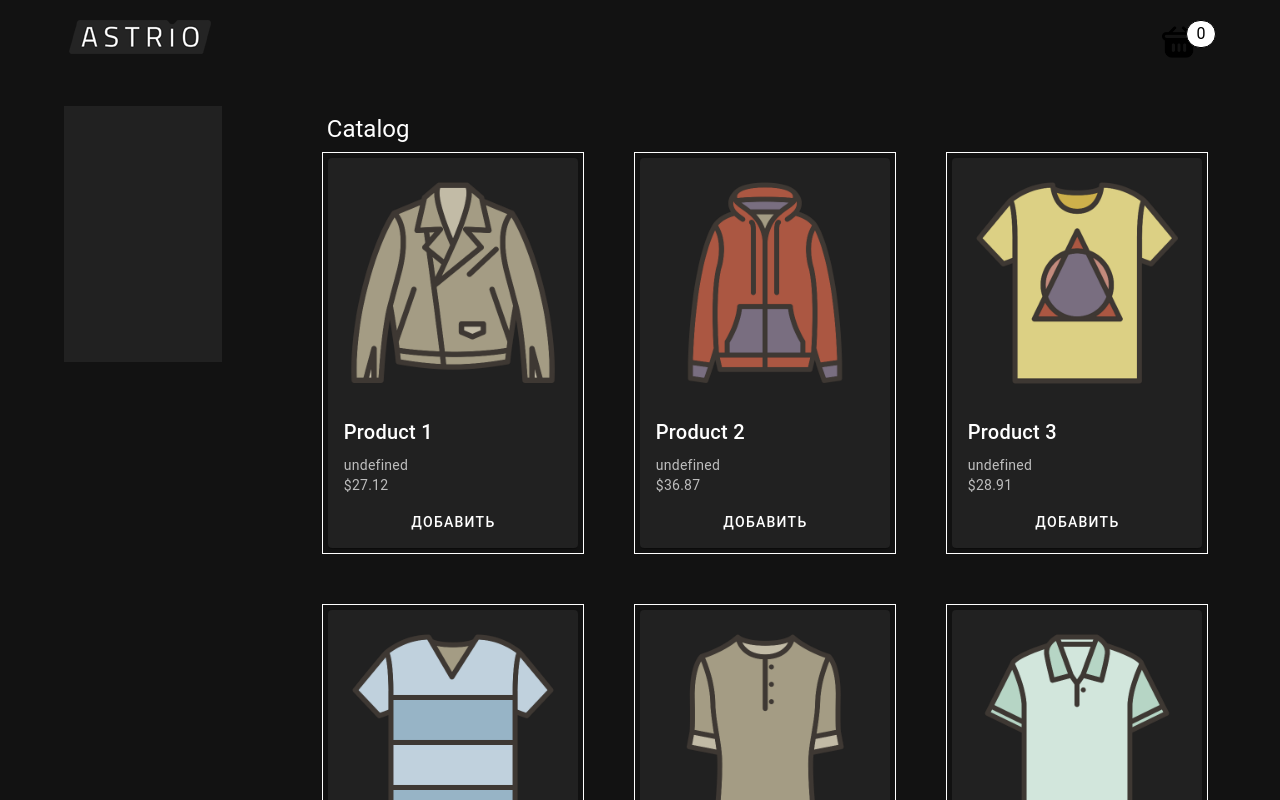
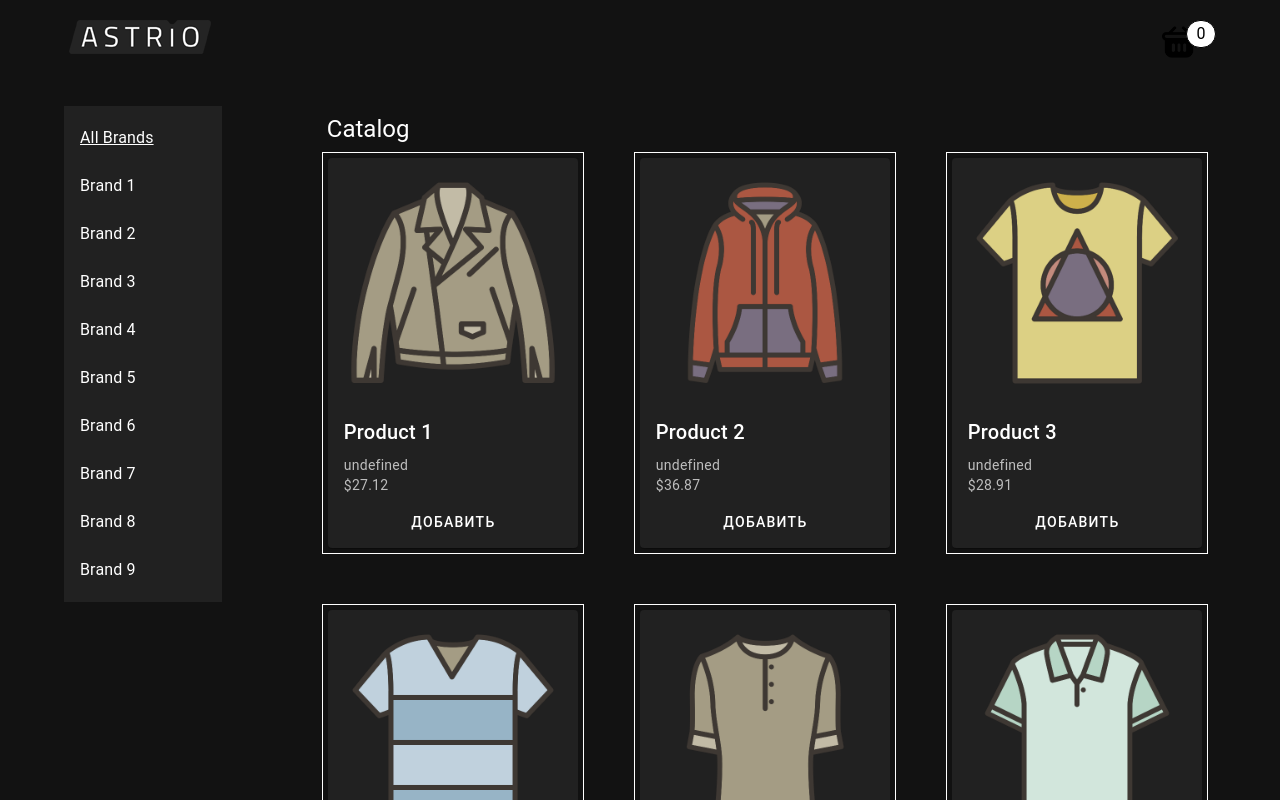
Before and after one commit to alekseevnagirl/nuxtStore, a Nuxt app: page / in a window 1280 px wide. Shown: the top 800 px of the page. Built offline with nearby package versions, Linux system fonts and the light colour scheme.

Commit message:
fetch work with errors

```diff
--- a/pages/index.vue
+++ b/pages/index.vue
@@ -22,6 +22,7 @@
     export default {
         data() {
             return {
+                filterData: [],
                 productsData:[],
                 filterId: 0
             }
@@ -57,10 +58,6 @@
                     });
                 }
                 return productsDataFiltered
-            },
-
-            filterData() {
-                return useState('setBrands')
             }
         },
         methods: {
```
